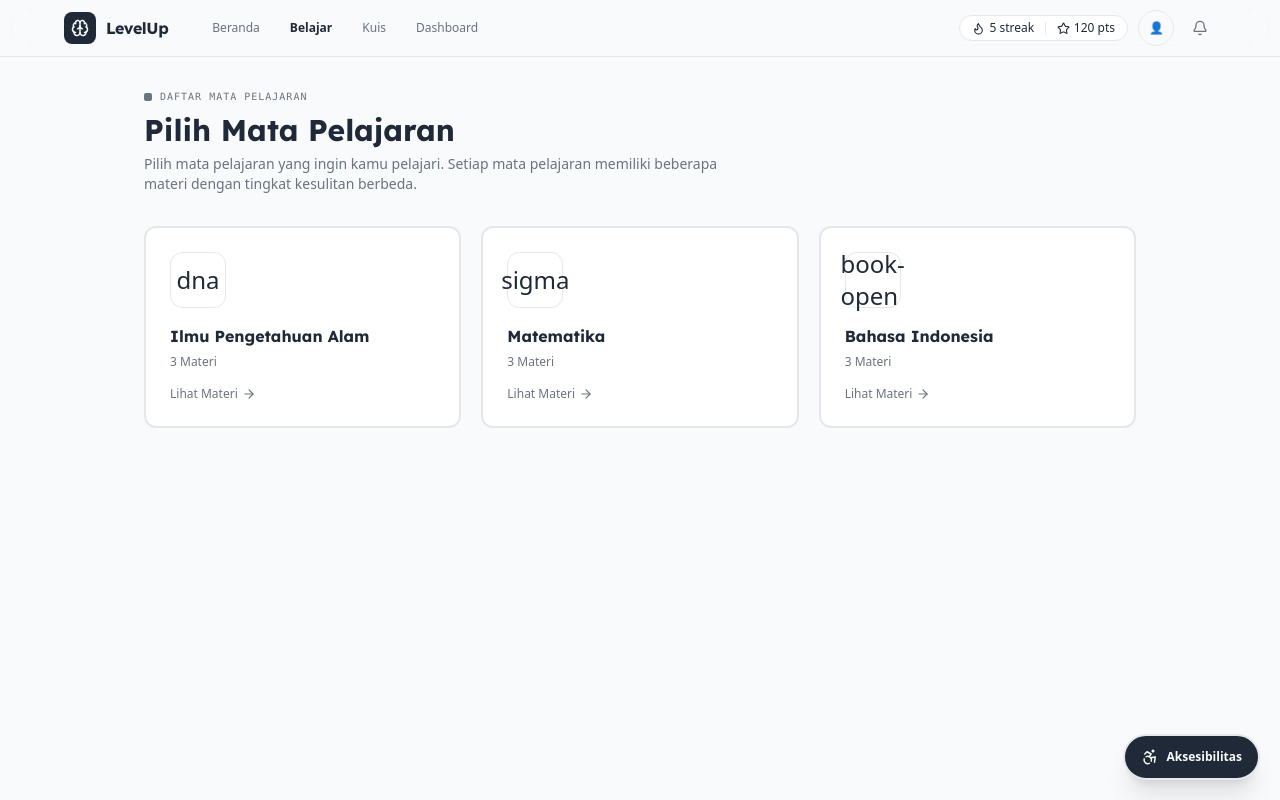
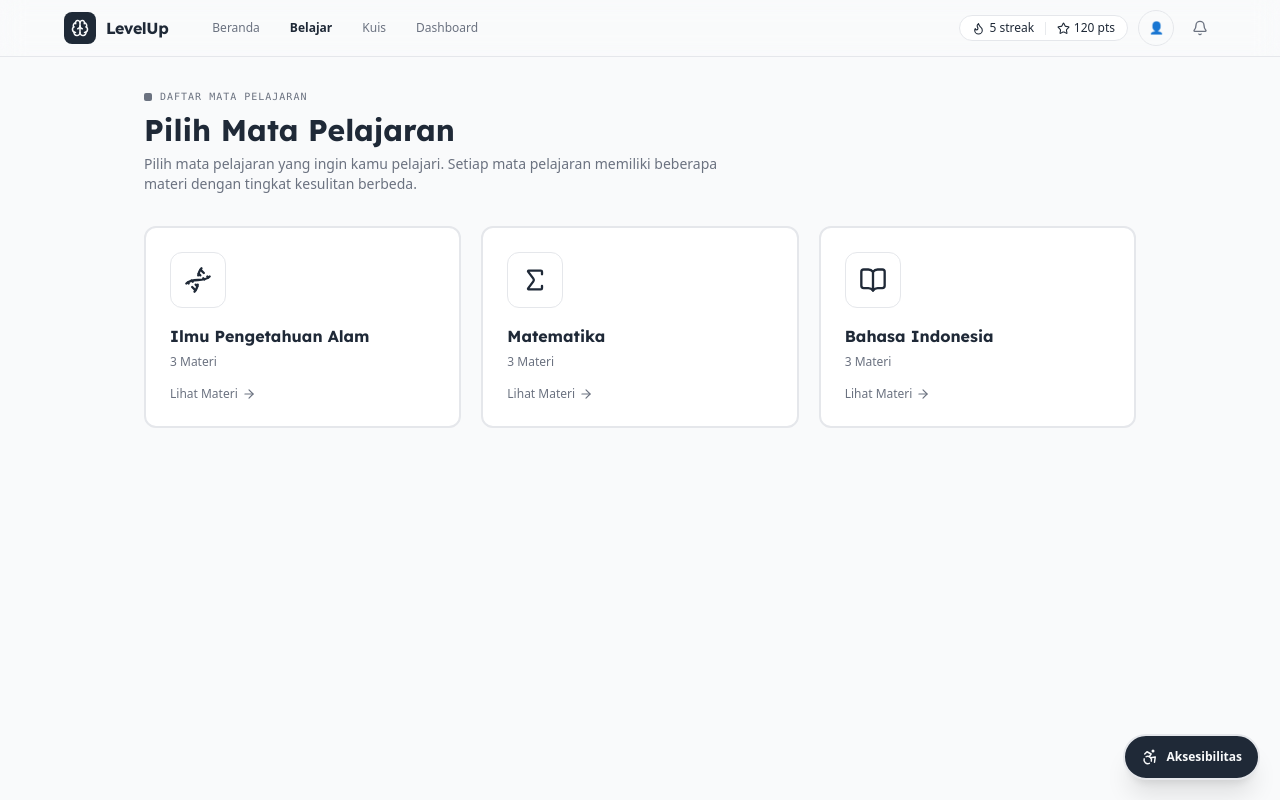
Before and after one commit to kemal-faza/neurodivergent-lms, a Next.js app: page /belajar in a window 1280 px wide. Built offline with nearby package versions, Linux system fonts and the light colour scheme.

Commit message:
fix: replace emoji icons with Lucide icons in belajar pages

```diff
--- a/src/app/belajar/[subjek]/page.tsx
+++ b/src/app/belajar/[subjek]/page.tsx
@@ -5,6 +5,7 @@ import Link from "next/link";
 import { ArrowLeft, ChevronRight } from "lucide-react";
 import { SectionLabel } from "@/components/ui/WireframePrimitives";
 import { getSubjekById, getMateriBySubjek } from "@/lib/dummy-data";
+import { getSubjekIcon } from "@/lib/icon-map";
 
 export default function SubjekPage() {
   const params = useParams<{ subjek: string }>();
@@ -40,7 +41,7 @@ export default function SubjekPage() {
         <SectionLabel>daftar materi</SectionLabel>
         <h1 className="text-2xl sm:text-3xl font-bold font-lexend text-fg flex items-center gap-3">
           <span className="w-12 h-12 rounded-xl bg-muted/10 border border-border/60 flex items-center justify-center text-2xl">
-            {subjek.icon}
+            {getSubjekIcon(subjek.icon, 24)}
           </span>
           {subjek.nama}
         </h1>
--- a/src/app/belajar/page.tsx
+++ b/src/app/belajar/page.tsx
@@ -4,6 +4,7 @@ import Link from "next/link";
 import { ArrowRight } from "lucide-react";
 import { SectionLabel } from "@/components/ui/WireframePrimitives";
 import { getAllSubjek } from "@/lib/dummy-data";
+import { getSubjekIcon } from "@/lib/icon-map";
 
 export default function BelajarPage() {
   const subjekList = getAllSubjek();
@@ -28,7 +29,7 @@ export default function BelajarPage() {
             className="group border-2 border-border bg-card rounded-xl p-6 hover:border-fg/30 transition-all hover:shadow-md flex flex-col gap-4 min-h-[44px]"
           >
             <div className="w-14 h-14 rounded-xl bg-muted/10 border border-border/60 flex items-center justify-center text-2xl group-hover:scale-105 transition-transform">
-              {subjek.icon}
+              {getSubjekIcon(subjek.icon, 28)}
             </div>
             <div className="space-y-1.5 flex-1">
               <h3 className="text-base font-bold font-lexend text-fg group-hover:text-fg transition-colors">
```
